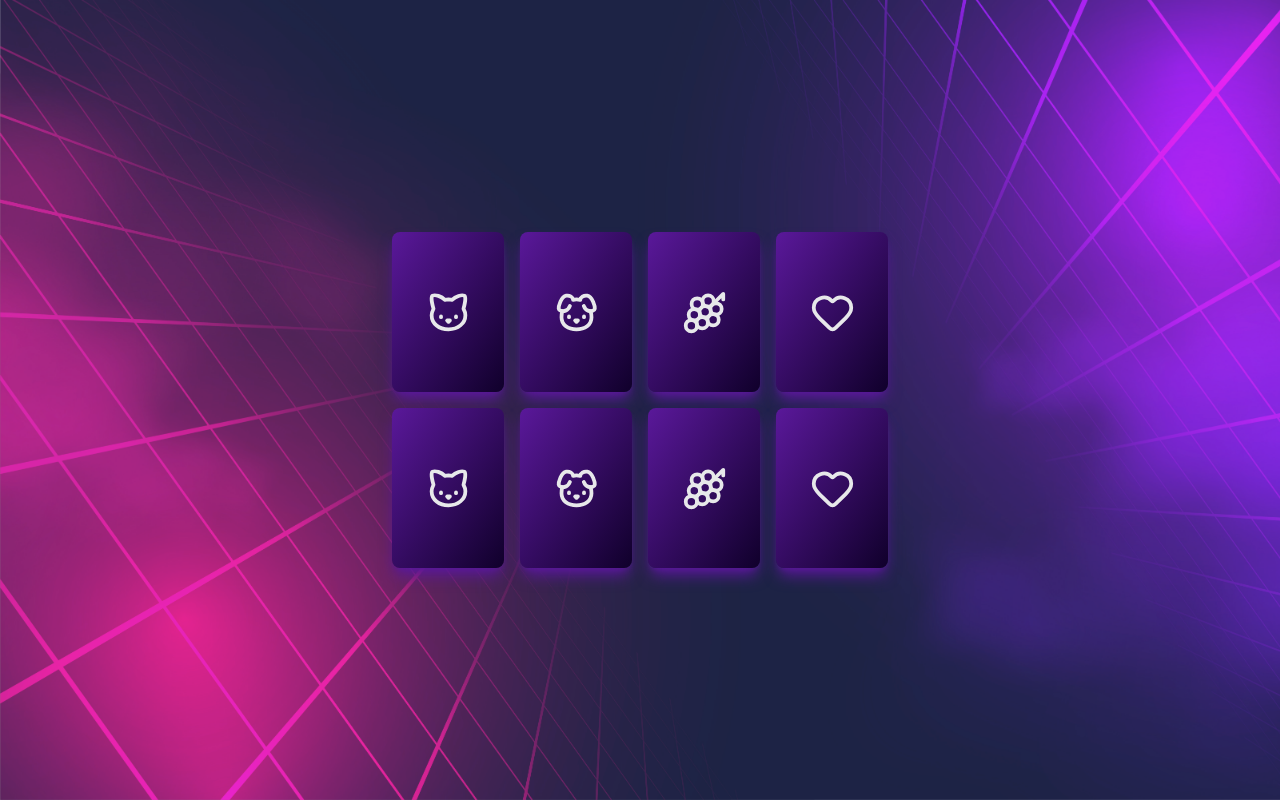
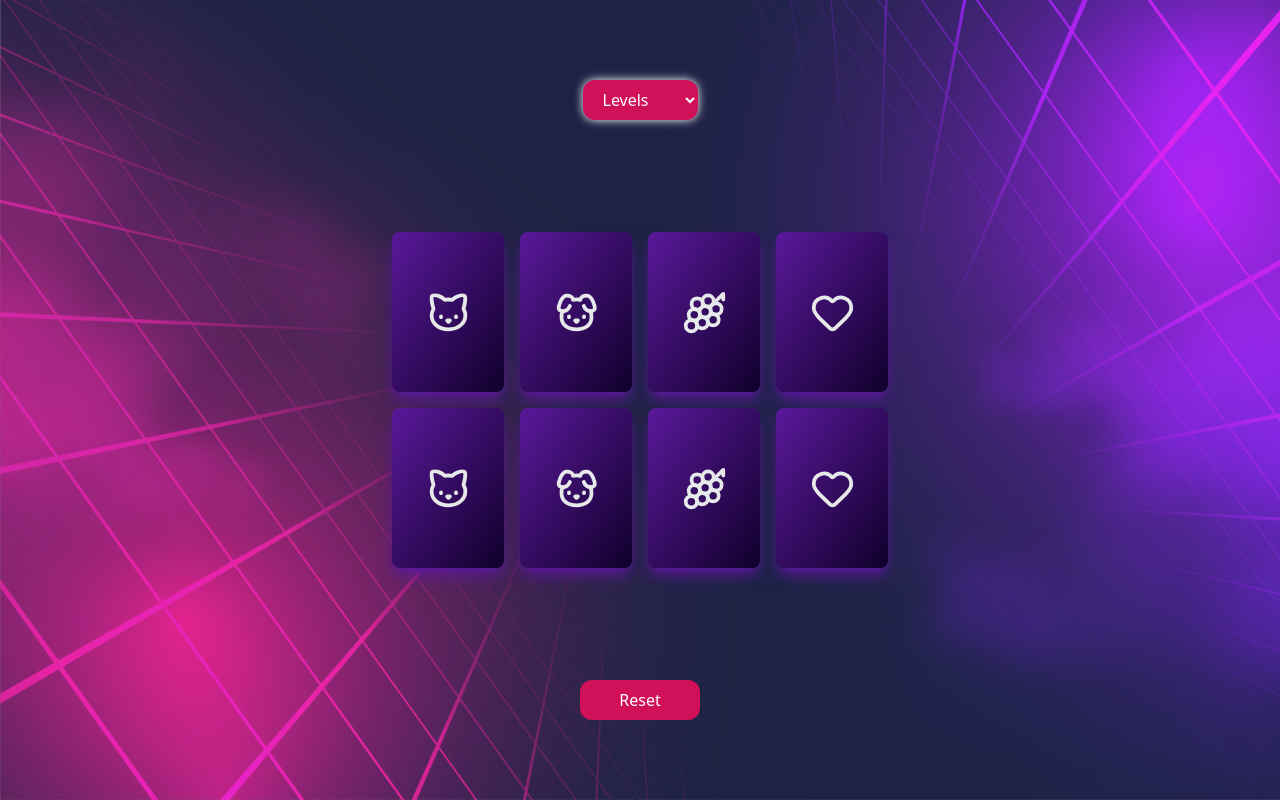
Before and after one commit to alishbashekh/MemoryCardGame-In-React, a React (Create React App) app: page / in a window 1280 px wide. Built offline with nearby package versions, Linux system fonts and the light colour scheme.

Commit message:
add reset and level btns

```diff
--- a/src/App.js
+++ b/src/App.js
@@ -1,13 +1,16 @@
 
 
 import Gameboard from "./components/Gameboard";
+
 
 
 function App() {
   return (
     <div className="min-h-screen flex items-center justify-center bg-cover bg-no-repeat"
       style={{ backgroundImage: "url('/images/hero-bg.jpg')" }}>
+
         <div className="absolute inset-0 bg-[#8db1ba] opacity-20"></div>
+
           <Gameboard/>
 
 
--- a/src/components/Gameboard.jsx
+++ b/src/components/Gameboard.jsx
@@ -1,5 +1,7 @@
 import { Cat, Dog, Grape, Heart } from 'lucide-react'
 import Card from './Card'
+import LevelBtn from './LevelBtn';
+import ResetBtn from './ResetBtn';
 
 const cards = [
   {
@@ -34,13 +36,24 @@ const Gameboard = () => {
 
 
 
+
   return (
+    <>
+    <div className='absolute top-20'>
+           <LevelBtn />
+    </div>
+
     <div className='grid grid-cols-4 gap-4'>
-       {paircards.map((card, index)=>(
+       {paircards.map((card)=>(
 
         <Card key={card.id} card={card}/>
        ))}
     </div>
+    <div>
+      <ResetBtn/>
+    </div>
+    </>
+
 
   )
 }
--- /dev/null
+++ b/src/components/LevelBtn.jsx
@@ -0,0 +1,13 @@
+const LevelBtn = () =>{
+    return(
+        <>
+        <select name="" id="" className="px-4 py-2 rounded-xl bg-[#d1105a] cursor-pointer text-white shadow-[0px_0px_10px_#ffffff]">
+            <option value="" className="bg-gray-800 px-2"> Levels</option>
+            <option value=""  className="bg-gray-800">Easy</option>
+            <option value=""  className="bg-gray-800">Medium</option>
+            <option value=""  className="bg-gray-800">Hard</option>
+        </select>
+        </>
+    )
+}
+export default LevelBtn;
--- /dev/null
+++ b/src/components/ResetBtn.jsx
@@ -0,0 +1,10 @@
+const ResetBtn = () =>{
+    return (
+        <>
+          <button className="absolute bottom-20 left-0 right-0 text-white bg-[#d1105a] w-[120px] m-auto py-2 px-4 rounded-xl transition duration-500 hover:shadow-[0px_0px_10px_#ffffff]">
+            Reset
+          </button>
+        </>
+    )
+}
+export default ResetBtn;
```
